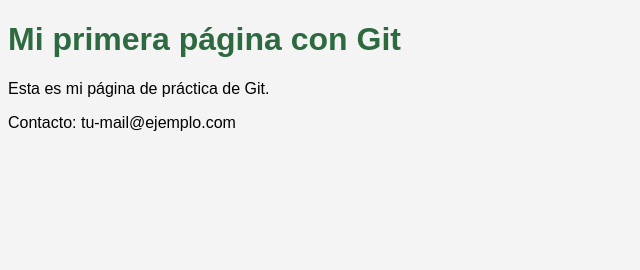
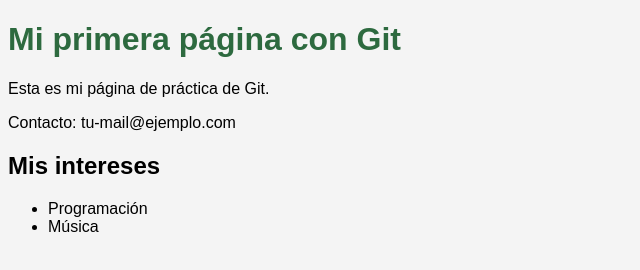
Before and after one commit to xXLeonel2000/practica-git, a plain HTML site: page index.html in a window 1280 px wide. Shown: the whole page, without its empty margins (0-640 px from the left). Drawn offline with Linux system fonts and the light colour scheme.

Commit message:
Agrega sección de intereses

```diff
--- a/index.html
+++ b/index.html
@@ -9,5 +9,10 @@
   <h1>Mi primera página con Git</h1>
     <p>Esta es mi página de práctica de Git.</p>
       <p>Contacto: tu-mail@ejemplo.com</p>
-</body>
+  <h2>Mis intereses</h2>
+  <ul>
+    <li>Programación</li>
+    <li>Música</li>
+  </ul>
+    </body>
 </html>
```
